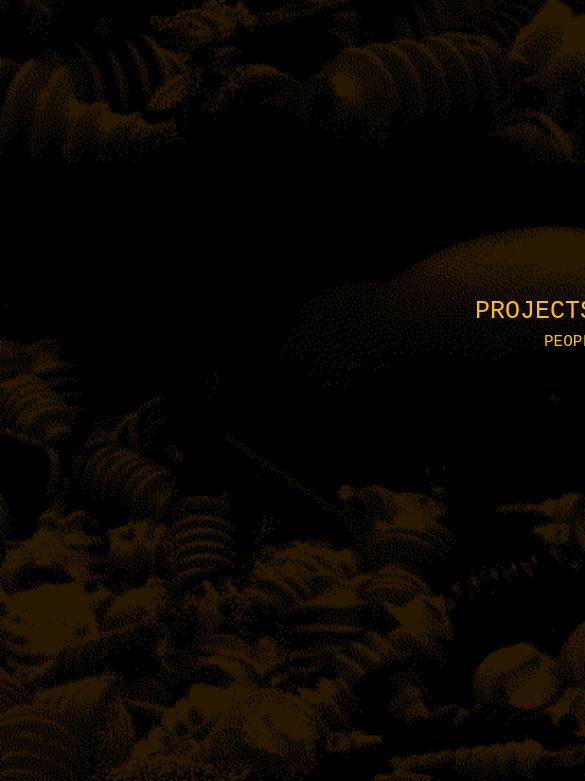
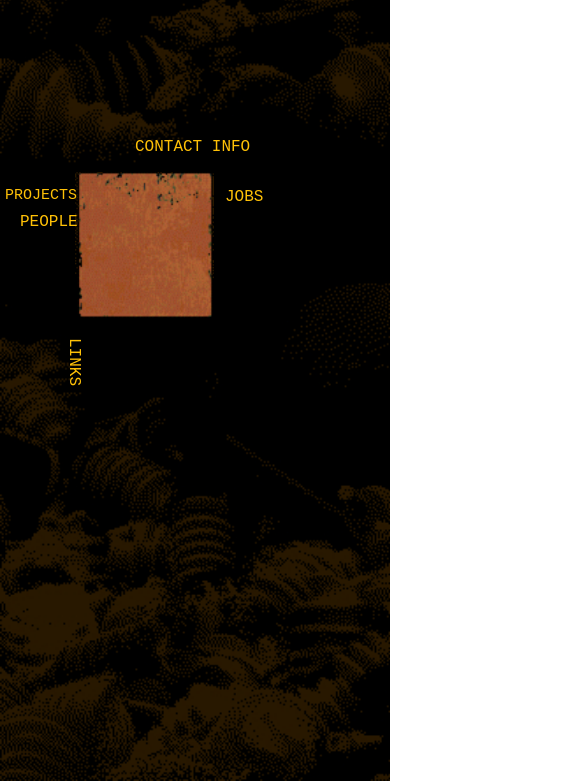
Before and after one commit to A41K/Hackathon2, a plain HTML site: page Square.html in a window 390 px wide. Shown: the part 63-844 px from the top of the page, 585 px wide, since content can reach past the window. Drawn offline with Linux system fonts and the light colour scheme.

Commit message:
Phone Support

```diff
--- a/style.css
+++ b/style.css
@@ -863,3 +863,56 @@ a {
     width: 100%;
     z-index: 1000;
 }
+.pls{
+    position: absolute;
+    left: 150px;
+    top: 300px;
+    font-weight: bold;
+    font-size: 20px;
+}
+
+@media screen and (max-width: 700px) {
+    .imageSquare {
+        position: absolute;
+        top: 235px;
+        left: 75px;
+    }
+
+    .Square{
+        height: 150px;
+    }
+
+    .contact {
+        position: absolute;
+        top : 185px;
+        left: 135px;
+    }
+
+    .jobs {
+        position: absolute;
+        top : 235px;
+        left: 225px
+    }
+
+    .projects {
+        position: absolute;
+        top : 235px;
+        left: 5px;
+        font-size: 15px;
+    }
+
+    .people {
+        position: absolute;
+        top : 260px;
+        left: 20px;
+    }
+
+    .links {
+        position: absolute;
+        top : 400px;
+        left: 50px;
+        transform: rotate(90deg);
+
+    }
+
+}
```
Also changed, not shown: index.html (+2 -0 lines), 1 other file.
